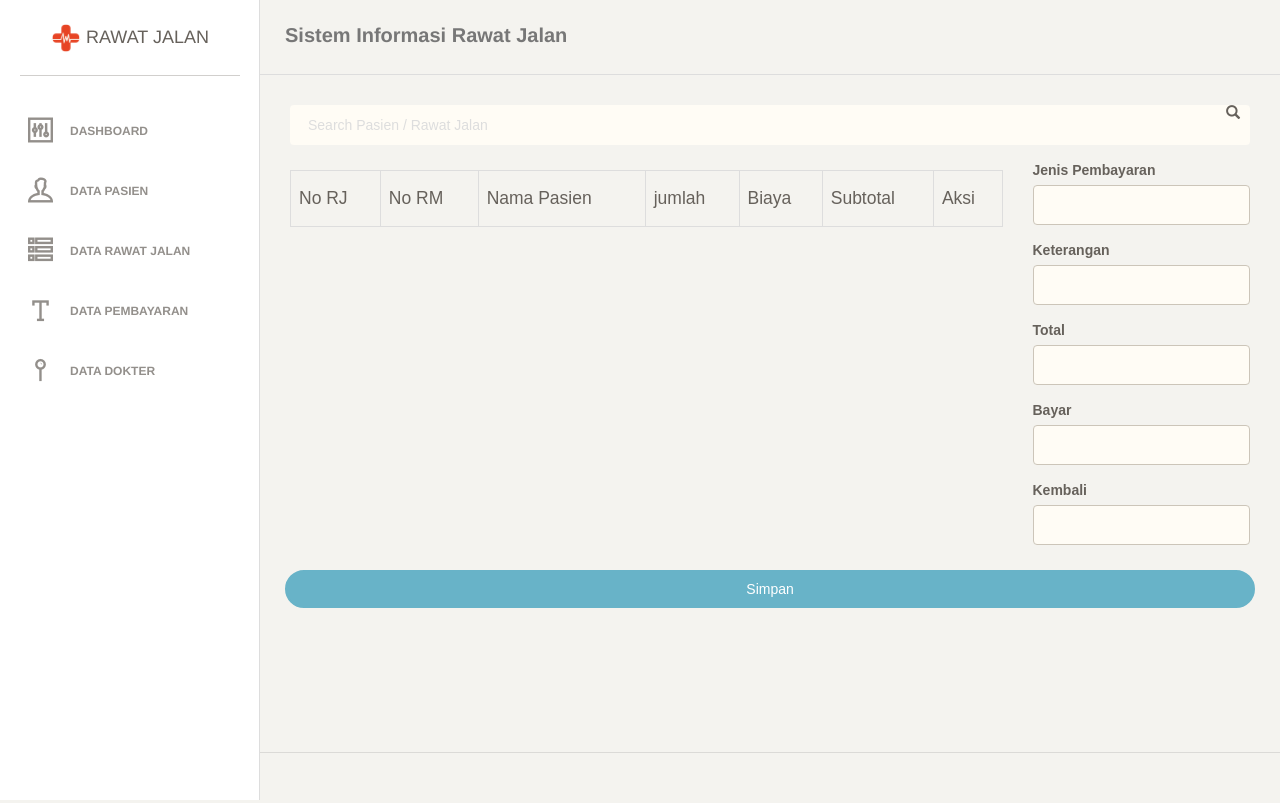
After one commit to bayusehat/rawatjalan, a CodeIgniter app: page /rawat_jalan/index.php/admin/ke_pembayaran in a window 1280 px wide. The commit adds this page. Run offline with CodeIgniter, Linux system fonts and the light colour scheme; lists and menus that the app fills with data are empty; style sheets or scripts are compiled from the project's sources; some libraries are stand-ins or nearby versions; some web fonts are replaced.

Commit message:
pembayaran

```diff
--- a/application/controllers/Admin.php
+++ b/application/controllers/Admin.php
@@ -12,6 +12,7 @@ class Admin extends CI_Controller {
 	public function index()
 	{
 		$data['main_view'] = 'dashboard';
+		$data['rawat'] = $this->Rawat_model->data_rawat_jalan();
 		$this->load->view('template',$data);
 	}
 
@@ -103,6 +104,20 @@ class Admin extends CI_Controller {
 		$this->dompdf->stream('CetakNota.pdf',array('Attachment'=>0));
 	}
 
+	public function cetak_bukti_pembayaran($no_pembayaran)
+	{
+		$data['bayar'] = $this->Rawat_model->get_bukti_pembayaran($no_pembayaran);
+		$this->load->view('cetak_bukti_pembayaran', $data);
+		$html = $this->output->get_output();
+		$this->load->library('pdf');
+		// $customPaper= array(0,0,360,600);
+		$this->dompdf->setPaper('A4','portrait');
+		$this->dompdf->set_option('isHtml5ParserEnabled', true);
+		$this->dompdf->loadHtml($html);
+		$this->dompdf->render();
+		$this->dompdf->stream('CetakNota.pdf',array('Attachment'=>0));
+	}
+
 	public function data_dokter()
 	{
 		$data['main_view'] = 'data_dokter';
@@ -122,6 +137,61 @@ class Admin extends CI_Controller {
 		}
 	}
 
+	public function get_autocomplete()
+	{
+		 $search_data = $this->input->post('search_data');
+
+        $result = $this->Rawat_model->get_autocomplete($search_data);
+
+        if (!empty($result))
+          	{
+               foreach ($result as $row){
+               		if($row->deleted == 0){
+
+               		echo '<li>
+               			<a class="list" style="display:block;cursor:pointer" data-rj="'.$row->no_rj.'" data-rm="'.$row->no_rm.'" data-pasien="'.$row->nama_pasien.'" data-tarif="'.$row->tarif.'" onclick="add_rawat(this);">
+		                <div class="row">
+		                <div class="col-sm-6">
+		               ' .$row->no_rm.' - ' . $row->nama_pasien .'
+		                </div>
+		                <div class="col-sm-6">
+                		<input type="number" class="quantity input-sm qty form-barang" name="quantity" id="'.$row->no_rj.'" value="1" min="0" />
+                		</div>
+                		</div>
+                		</a>
+                		</li>';
+                	}else{
+
+                		echo "";
+                	}
+
+            	}
+
+            }
+        else
+         	{
+                echo "<li> <em> Not found ... </em> </li>";
+            }
+	}
+
+	public function ke_pembayaran()
+	{
+		$data['main_view'] = 'tambah_pembayaran';
+
+		$this->load->view('template', $data);
+	}
+
+	public function tambah_pembayaran()
+	{
+		if($this->Rawat_model->tambah_pembayaran() == TRUE){
+			$this->session->set_flashdata('berhasil', 'Pembayaran berhasil disimpan');
+			redirect('admin/data_pembayaran','refresh');
+		}else{
+			$this->session->set_flashdata('gagal', 'Pembayaran gagal disimpan');
+			redirect('admin/ke_pembayaran','refresh');
+		}
+	}
+
 }
 
 /* End of file Admin.php */
--- a/application/models/Rawat_model.php
+++ b/application/models/Rawat_model.php
@@ -24,7 +24,11 @@ class Rawat_model extends CI_Model {
 
 	public function data_pembayaran()
 	{
-		return $this->db->get('tb_pembayaran')
+		return $this->db->select('tb_pembayaran.*,tb_detail_pembayaran.*')
+						->from('tb_pembayaran')
+						->join('tb_detail_pembayaran','tb_pembayaran.no_pembayaran=tb_detail_pembayaran.no_pembayaran','left')
+						->group_by('tb_pembayaran.no_pembayaran')
+						->get()
 						->result();
 	}
 
@@ -49,6 +53,17 @@ class Rawat_model extends CI_Model {
 						->join('tb_pasien','tb_rawat_jalan.id_pasien=tb_pasien.no_rm')
 						->join('tb_dokter','tb_rawat_jalan.id_dokter=tb_dokter.no_dokter')
 						->where('no_rj',$no_rj)
+						->get()
+						->row();
+	}
+
+	public function get_bukti_pembayaran($no_pembayaran)
+	{
+		return $this->db->select('tb_pembayaran.*,tb_detail_pembayaran.*')
+						->from('tb_pembayaran')
+						->join('tb_detail_pembayaran','tb_pembayaran.no_pembayaran=tb_detail_pembayaran.no_pembayaran','left')
+						->group_by('tb_pembayaran.no_pembayaran')
+						->where('tb_pembayaran.no_pembayaran',$no_pembayaran)
 						->get()
 						->row();
 	}
@@ -152,8 +167,65 @@ class Rawat_model extends CI_Model {
 		}
 	}
 
+	public function get_autocomplete($search_data)
+        {
+           return $this->db->select('tb_rawat_jalan.*,tb_pasien.*,tb_dokter.nama_dokter')
+						->from('tb_rawat_jalan')
+						->join('tb_pasien','tb_rawat_jalan.id_pasien=tb_pasien.no_rm')
+						->join('tb_dokter','tb_rawat_jalan.id_dokter=tb_dokter.no_dokter')
+	               		->like('nama_pasien', $search_data)
+	              		->or_like('no_rj', $search_data)
+	               		->where('tb_rawat_jalan.deleted',0)
+				   		->get()
+				   		->result();
+        }
+    public function tambah_pembayaran()
+    {
+    	$total = $this->input->post('total');
+    	$bayar = $this->input->post('bayar');
+    	$kembali = $this->input->post('kembali');
+    	$jenis_pembayaran = $this->input->post('jenis_pembayaran');
+    	$keterangan = $this->input->post('keterangan');
 
+    	$data = array(
+    		'total' => $total,
+    		'bayar' => $bayar,
+    		'kembali' => $kembali,
+    		'jenis_pembayaran' =>  $jenis_pembayaran,
+    		'keterangan' => $keterangan
+    	);
 
+    	$this->db->insert('tb_pembayaran',$data);
+    	$id = $this->db->insert_id();
+
+    	$no_rj = $this->input->post('no_rj');
+    	$no_rm = $this->input->post('no_rm');
+    	$nama_pasien = $this->input->post('nama_pasien');
+    	$tarif = $this->input->post('tarif');
+    	$jumlah = $this->input->post('jumlah');
+    	$subtotal = $this->input->post('subtotal');
+    	$detail = array();
+
+    	for ($i=0; $i <count($no_rj) ; $i++) {
+    		$detail[] = array(
+    			'no_rj' => $no_rj[$i],
+    			'no_rm' => $no_rm[$i],
+    			'nama_pasien' => $nama_pasien[$i],
+    			'tarif' => $tarif[$i],
+    			'jumlah' => $jumlah[$i],
+    			'subtotal' => $subtotal[$i],
+    			'no_pembayaran' => $id
+    		);
+
+    		$this->db->insert_batch('tb_detail_pembayaran',$detail,$id);
+
+    		if($this->db->affected_rows() > 0){
+    			return TRUE;
+    		}else{
+    			return FALSE;
+    		}
+    	}
+    }
 }
 
 /* End of file Rawat_model.php */
--- a/application/views/data_pasien.php
+++ b/application/views/data_pasien.php
@@ -41,7 +41,7 @@
                                             <td>'.$data->jenis_kelamin.'</td>
                                             <td>'.$data->nama_keluarga.'</td>
                                             <td>
-                                                <a href="'.base_url().'index.php/admin/cetak_id/'.$data->no_rm.'" class="btn btn-fill btn-danger"><i class="fa fa-info"></i> Cetak ID</a>
+                                                <a href="'.base_url().'index.php/admin/cetak_id/'.$data->no_rm.'" class="btn btn-fill btn-info"><i class="fa fa-print"></i> Cetak ID</a>
                                                 <a href="" class="btn btn-fill btn-danger"><i class="fa fa-trash"></i> Hapus</a>
                                             </td>
                                         </tr>';
--- /dev/null
+++ b/application/views/tambah_pembayaran.php
@@ -0,0 +1,195 @@
+        <div class="container-fluid">
+            <?php if ($this->session->flashdata('gagal')): ?>
+                <script>
+                    swal({
+                        title: "Failed",
+                        text: "<?php echo $this->session->flashdata('gagal'); ?>",
+                        timer: 2500,
+                        showConfirmButton: false,
+                        type: 'error'
+                        });
+                </script>
+            <?php endif; ?>
+            <div class="row">
+                <div class="col-md-12">
+                    <div class="form-group has-feedback has-search">
+                        <span class="glyphicon glyphicon-search form-control-feedback"></span>
+                            <input name="search_data" class="form-control search-input" id="search_data" placeholder="Search Pasien / Rawat Jalan" type="text" onkeyup="ajaxSearch();">
+                            <div id="suggestions">
+                                <div id="autoSuggestionsList">
+                                    </div>
+                            </div>
+                    </div>
+                </div>
+            </div>
+            <div class="row">
+                <form method="post" action="<?php echo base_url();?>index.php/admin/tambah_pembayaran">
+                    <div class="col-md-9">
+                        <div class="scroll">
+                                <table class="table table-striped table-bordered" id="myTable">
+                                    <thead>
+                                        <tr>
+                                            <th>No RJ</th>
+                                            <th>No RM</th>
+                                            <th>Nama Pasien</th>
+                                            <th>jumlah</th>
+                                            <th>Biaya</th>
+                                            <th>Subtotal</th>
+                                            <th>Aksi</th>
+                                        </tr>
+                                    </thead>
+                                    <tbody id="isi">
+
+                                    </tbody>
+                                </table>
+                            </div>
+                        </div>
+                        <div class="col-md-3">
+                            <div class="form-group">
+                                <label>Jenis Pembayaran</label>
+                                    <input type="text" name="jenis_pembayaran"  class="form-control border-input">
+                            </div>
+                             <div class="form-group">
+                                <label>Keterangan</label>
+                                    <input type="text" name="keterangan"  class="form-control border-input">
+                            </div>
+                            <div class="form-group">
+                                <label>Total</label>
+                                    <input type="text" name="total" id="total" class="form-control border-input">
+                            </div>
+                            <div class="form-group">
+                                <label>Bayar</label>
+                                    <input type="text" name="bayar" id="bayar" class="form-control border-input">
+                            </div>
+                            <div class="form-group">
+                                <label>Kembali</label>
+                                    <input type="text" name="kembali" id="kembali" class="form-control border-input">
+                            </div>
+                        </div>
+                    <input type="submit" name="submit" class="btn btn-fill btn-info btn-wd" value="Simpan" style="margin:10px;width: 98%">
+                </form>
+            </div>
+        </div>
+    <script type="text/javascript" src=" https://ajax.googleapis.com/ajax/libs/jquery/1.6.2/jquery.min.js"></script>
+    <script type="text/javascript">
+        var i = 0;
+        function add_rawat(e) {
+            var rj    = $(e).data("rj");
+            var rm  = $(e).data("rm");
+            var pasien  = $(e).data("pasien");
+            var tarif = $(e).data("tarif");
+            // var stok_barang  = $(this).data("stokbarang");
+            var quantity     = $('#'+rj).val();
+            var upt = +$('#'+rj).val() + 1;
+
+            var subtotal     = quantity * tarif;
+
+            if ($("#isi tr td input[value='"+rj+"']").length == 0){
+                    $("#isi").append('<tr>'+
+                                    '<td><input type="text" name="no_rj['+i+']" value="'+rj+'" class="form-barang"> </td>'+
+                                    '<td><input type="text" name="no_rm['+i+']" value="'+rm+'" class="form-barang" required readonly></td>'+
+                                    '<td><input type="text" name="nama_pasien['+i+']" value="'+pasien+'" class="form-barang" required></td>'+
+                                    '<td><input type="number" name="jumlah['+i+']" value="'+quantity+'" class="form-barang qty" id="'+rj+'" onkeyup="update_qty();" required></td>'+
+                                    '<td><input type="text" name="tarif['+i+']" value="'+tarif+'" class="form-barang price" required></td>'+
+                                    '<td><input type="text" name="subtotal['+i+']" value="'+subtotal+'" class="form-barang subtotal" required></td>'+
+                                    '<td><button type="button" class="btn btn-danger btn-sm del" onclick="hapus_row(this);"><i class="fa fa-trash"></i></button> </td>'+
+                                '</tr>');
+                                    i++;
+                                total();
+                                $('tbody#isi tr:last td:first input').focus();
+                                $("#suggestions").hide();
+                                $("#search_data").val("");
+
+                }else{
+                    total();
+                    $("#suggestions").hide();
+                    $("#search_data").val("");
+                }
+        }
+
+        function ajaxSearch(){
+                var input_data = $('#search_data').val();
+
+                if (input_data.length === 0)
+                {
+                    $('#suggestions').hide();
+                }
+                else
+                {
+
+                    var post_data = {
+                        'search_data': input_data,
+                        '<?php echo $this->security->get_csrf_token_name(); ?>': '<?php echo $this->security->get_csrf_hash(); ?>'
+                    };
+
+                    $.ajax({
+                        type: "POST",
+                        url: "<?php echo site_url('admin/get_autocomplete');?>",
+                        data: post_data,
+                        success: function (data) {
+                            // return success
+                            if (data.length > 0) {
+                                $('#suggestions').show();
+                                $('#autoSuggestionsList').addClass('auto_list');
+                                $('#autoSuggestionsList').html(data);
+                            }
+                        }
+                    });
+
+                }
+            }
+
+            function hapus_row(e) {
+                $(e).parent().parent().remove();
+                total();
+            }
+            function update_qty() {
+                total();
+                update_amounts();
+                $('.qty').keyup(function() {
+                    update_amounts();
+                    total();
+                });
+            }
+
+            function total() {
+            var sum = 0;
+
+            $(".subtotal").each(function() {
+                var value = $(this).val();
+
+                if(!isNaN(value) && value.length != 0) {
+                    sum += parseFloat(value);
+                }
+            });
+
+            $("#total").val(sum);
+            }
+
+            function update_amounts()
+            {
+                var sum = 0;
+                $('#myTable > tbody  > tr').each(function() {
+                    var qty = $(this).find('.qty').val();
+                    var price = $(this).find('.price').val();
+                    var amount = (qty*price)
+                    sum+=amount;
+                    $(this).find('.subtotal').val(amount);
+                });
+
+            }
+
+            function kembali() {
+                var bayar = $("#bayar").val();
+                var total = $("#total").val();
+                var kembali = bayar-total;
+
+                $("#kembali").val(kembali);
+            }
+
+            $('#bayar').keyup(function() {
+                    update_amounts();
+                    total();
+                    kembali();
+                });
+    </script>
--- a/application/views/template.php
+++ b/application/views/template.php
@@ -60,6 +60,16 @@
             position: absolute;
             z-index: 1;
             width: 100%;
+        }
+        .form-barang{
+            background: transparent;
+            width: 100%;
+            border: none;
+        }
+        .scroll{
+            height: 250px;
+            overflow-y: scroll;
+            margin: 10px 0 10px 0;
         }
     </style>
     <script type="text/javascript">
@@ -194,7 +204,7 @@
                     </ul> -->
                 </nav>
                 <div class="copyright pull-right">
-                    &copy; <script>document.write(new Date().getFullYear())</script>, made with <i class="fa fa-heart heart"></i> by <a href="http://www.creative-tim.com">Creative Tim</a>
+
                 </div>
             </div>
         </footer>
```
Also changed, not shown: application/views/cetak_bukti_pembayaran.php (added, +66 -0 lines), application/views/dashboard.php (+37 -63 lines), application/views/data_pembayaran.php (+31 -4 lines), db_rawatjalan.sql (+58 -8 lines).
